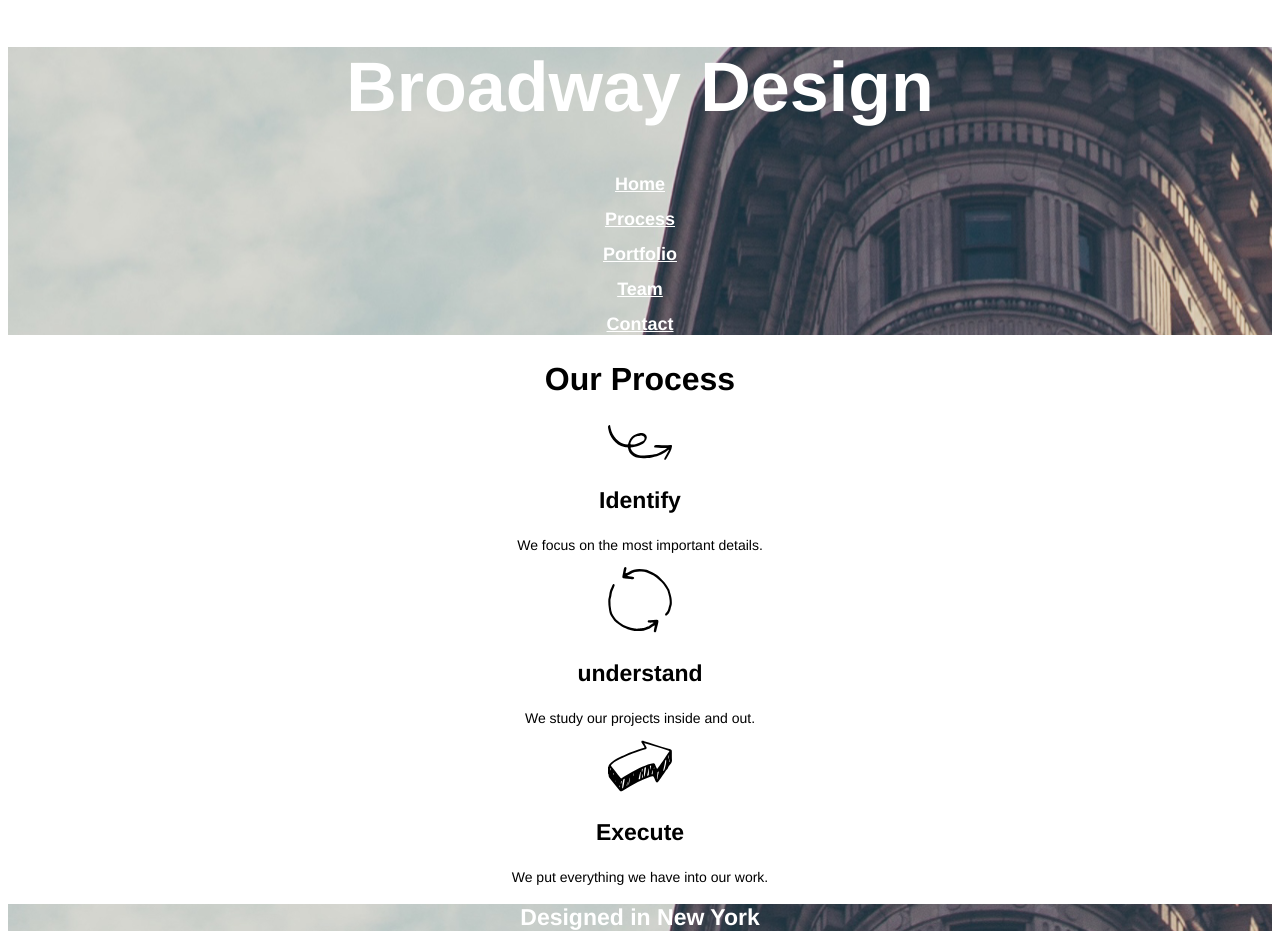
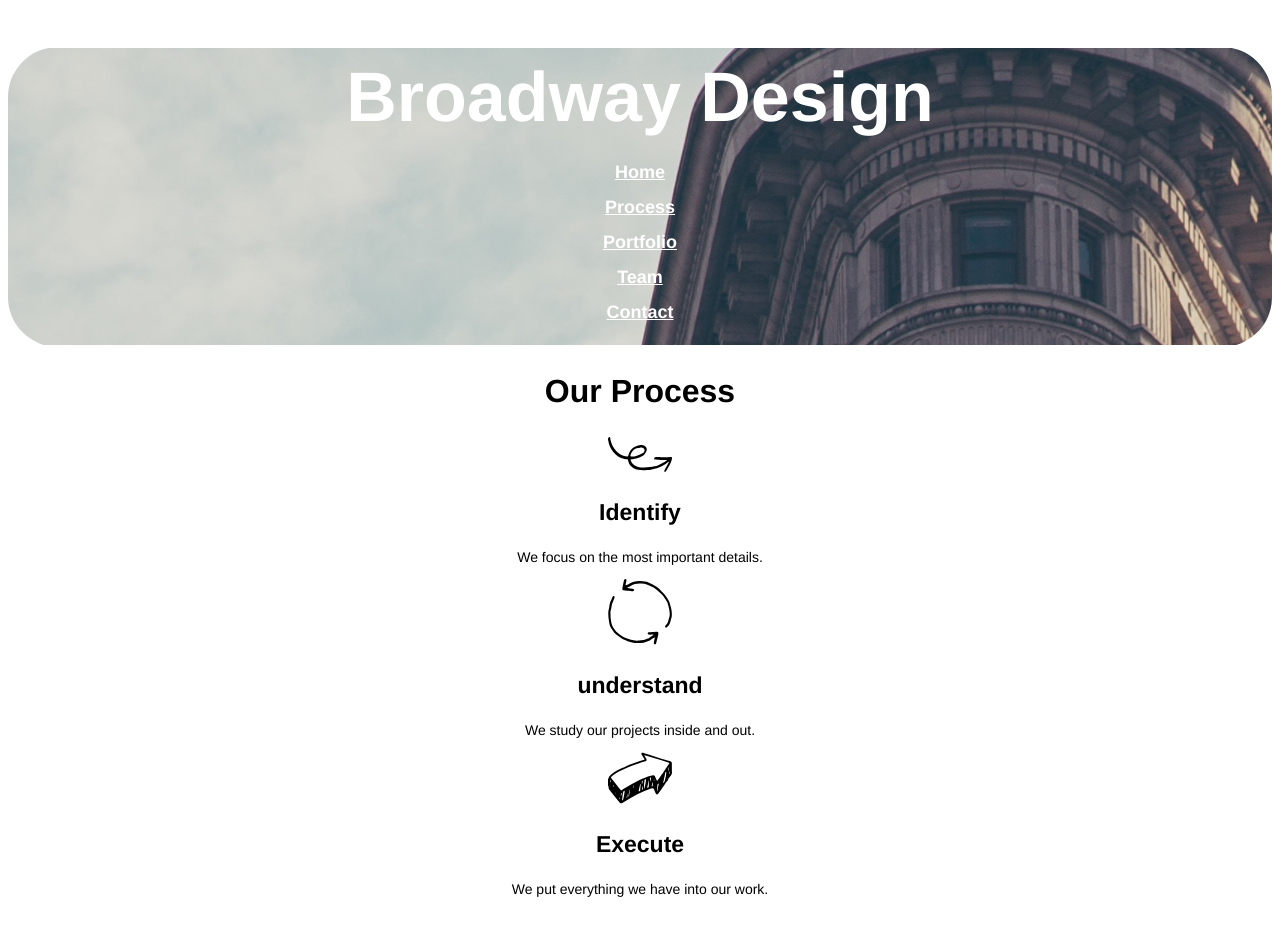
Before and after one commit to GhabeBossin/Broadway, a plain HTML site: page index.html in a window 1280 px wide. Shown: the top 945 px of the page. Drawn offline with Linux system fonts and the light colour scheme.

Commit message:
Fixed menu padding/margin issues, and added rounded borders

```diff
--- a/index.html
+++ b/index.html
@@ -9,11 +9,14 @@
     <!--PAGE HEADING-->
     <header>
       <h1 id="home">Broadway Design</h1>
+
+      <section id="top-nav">
         <p><a href="#home">Home</a></p>
         <p><a href="#process">Process</a></p>
         <p><a href="#portfolio">Portfolio</a></p>
         <p><a href="#team">Team</a></p>
         <p><a href="#contact">Contact</a></p>
+      </section>
     </header>
 
     <!--MAIN SECTION-->
@@ -32,6 +35,7 @@
         <img src="resources/images/icons/execute.svg" alt="execute icon">
         <h3>Execute</h3>
         <p>We put everything we have into our work.</p>
+        <br>
       </section>
 
       <section>
--- a/resources/css/style.css
+++ b/resources/css/style.css
@@ -6,13 +6,22 @@
   /* PAGE HEADING*/
   header{
     background-image: url("../images/flatiron.png");
+    background-repeat: no-repeat;
+    background-size: auto;
     background-position: center;
+    border-radius: 50px;
   }
 
   h1{
     color: white;
     font-size: 70px;
     font-weight: bold;
+    padding-top: 10px;
+    margin-bottom: 25px;
+  }
+
+  #top-nav{
+    padding-bottom: 10px;
   }
 
   p a{
@@ -43,6 +52,7 @@
     font-weight: bold;
     background-image: url("../images/flatiron.png");
     background-position: center;
+    border-radius: 10px;
   }
   /* FOOTER */
 
@@ -50,4 +60,5 @@
     color: white;
     font-size: 11px;
     background: dimgray;
+    border-radius: 7px;
   }
```
